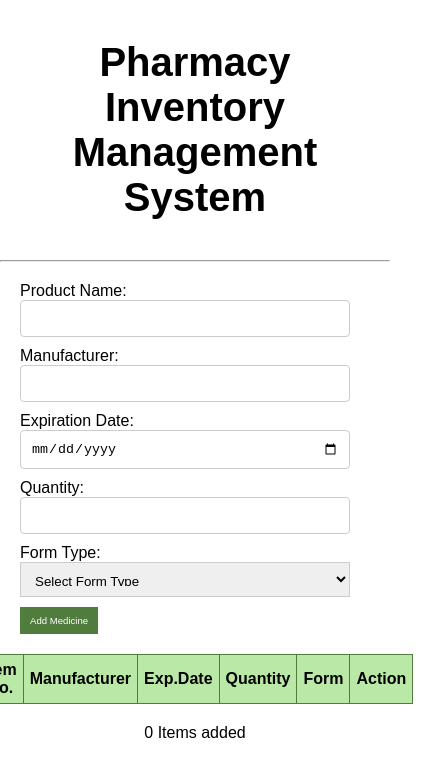
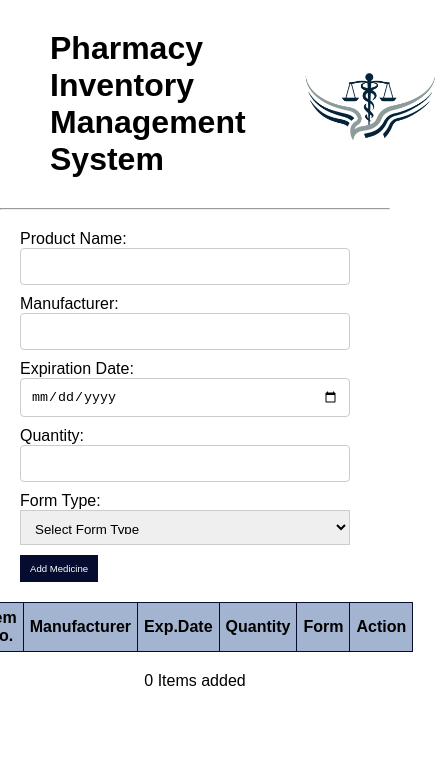
Before and after one commit to besailazi/Assignment_2, a plain HTML site: page index.html in a window 390 px wide. Shown: the whole page, 446 px wide, since content can reach past the window. Drawn offline with Linux system fonts and the light colour scheme.

Commit message:
final commit

```diff
--- a/css/styles.css
+++ b/css/styles.css
@@ -7,11 +7,22 @@
 body {
 	font-family: Arial, sans-serif;
 }
-h1 {
+
+.header {
+	display: flex;
+	align-items: center;
+ }
+
+ .header h1 {
 	font-size: 2.5rem;
-	padding: 40px;
-	text-align: center;
-}
+	padding: 60px;
+	margin: 0 100px;
+ }
+
+ .header img {
+	max-width: 200px;
+	height: auto;
+ }
 
 .main-container {
 	display: flex;
@@ -35,7 +46,7 @@ h1 {
 
 .medicineTable th, .medicineTable td {
 	padding: 10px;
-	border: 1px solid #507c3e;
+	border: 1px solid #060c30;
 	text-align: center;
 	font-size: 1.2rem;
 }
@@ -46,11 +57,11 @@ h1 {
 }
 
 .medicineTable th {
-	background-color: #bae9a7;
+	background-color: #a3b4d0;
 }
 
 .medicineTable tbody tr:nth-child(even) {
-	background-color: #bae9a7;
+	background-color: #a3b4d0;
 }
 
 .medicineTable tbody tr:hover {
@@ -78,7 +89,7 @@ h1 {
 }
 
 button {
-	background-color: #507c3e;
+	background-color: #060c30;
 	color: white;
 	border: none;
 	padding: 10px 20px;
@@ -90,7 +101,7 @@ button {
 }
 
 button:hover {
-	background-color:#bae9a7 ;
+	background-color:#a3b4d0a7 ;
 }
 
 #error-message {
@@ -116,6 +127,19 @@ button:hover {
  }
 
 @media screen and (max-width: 768px) {
+
+	.header h1{
+		font-size: 2rem;
+		padding: 30px;
+		margin: 0 20px;
+	}
+
+	.header img {
+		max-width: 150px;
+		height: auto;
+		margin-right: 40px;
+	 }
+
 	.main-container {
 		 flex-direction: column;
 		 align-items: center;
--- a/index.html
+++ b/index.html
@@ -8,9 +8,11 @@
 	<title>Assignment_2</title>
 </head>
 <body>
-	<h1>Pharmacy Inventory Management System</h1>
+	<div class="header">
+	   <h1>Pharmacy Inventory Management System</h1>
+	   <img src="assets/inventory.png" alt="pharmacy logo">
+	</div>
 	<hr/>
-
 	<div class="main-container">
 
 			<div class="form-container">
```
Also changed, not shown: assets/inventory.png (added).
